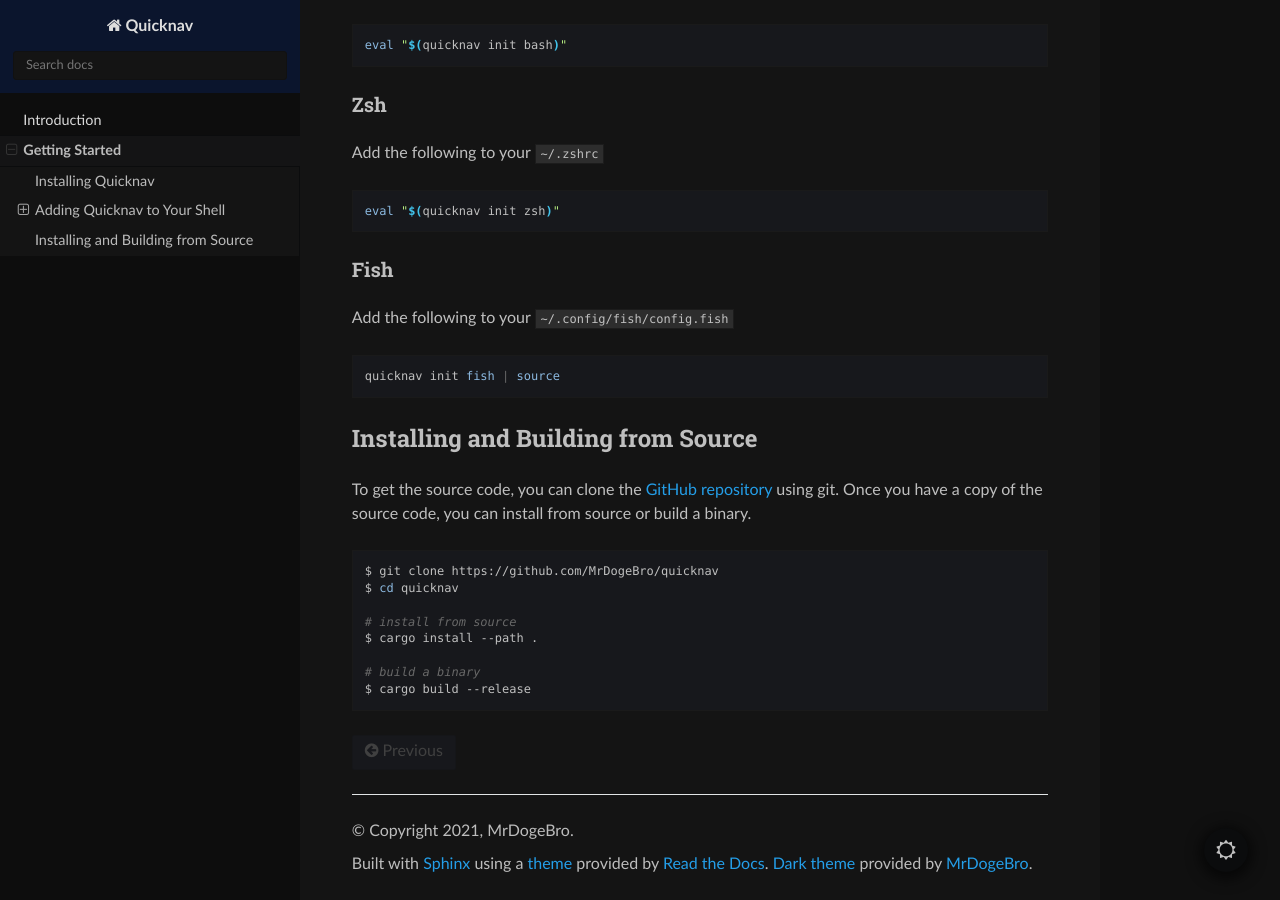
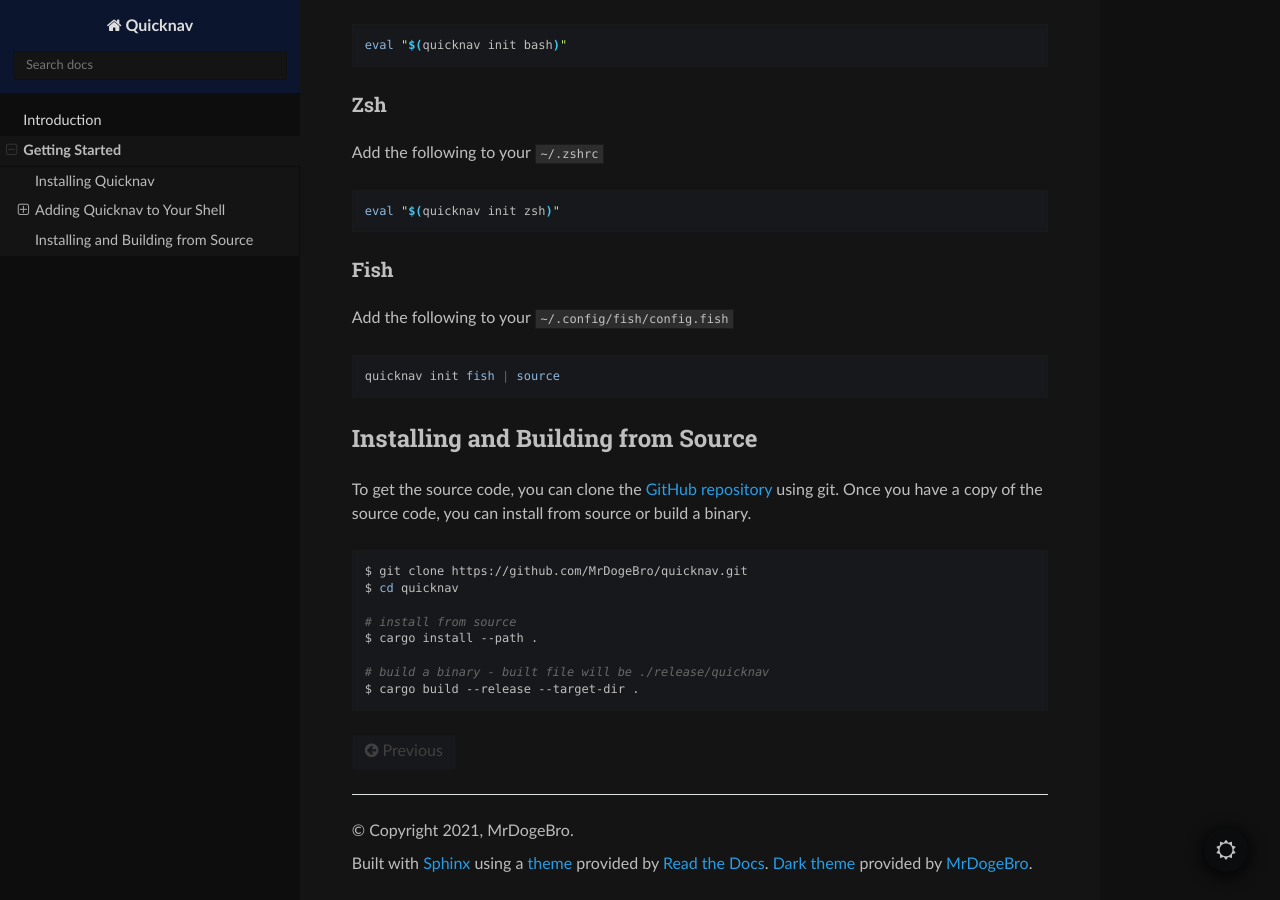
Before and after one commit to MrDogeBro/quicknav, a Sphinx documentation site: the page built from docs/user/install.rst, in a window 1280 px wide and 900 px high, scrolled down 880 px. Built offline with Sphinx 7.4.7 and the Read the Docs theme 2.0.0, drawn with Linux system fonts in a browser that asks for light colours.

Commit message:
Update from source instructions

```diff
--- a/docs/user/install.rst
+++ b/docs/user/install.rst
@@ -68,11 +68,11 @@
 
 .. code:: bash
 
-    $ git clone https://github.com/MrDogeBro/quicknav
+    $ git clone https://github.com/MrDogeBro/quicknav.git
     $ cd quicknav
 
     # install from source
     $ cargo install --path .
 
-    # build a binary
-    $ cargo build --release
+    # build a binary - built file will be ./release/quicknav
+    $ cargo build --release --target-dir .
```
